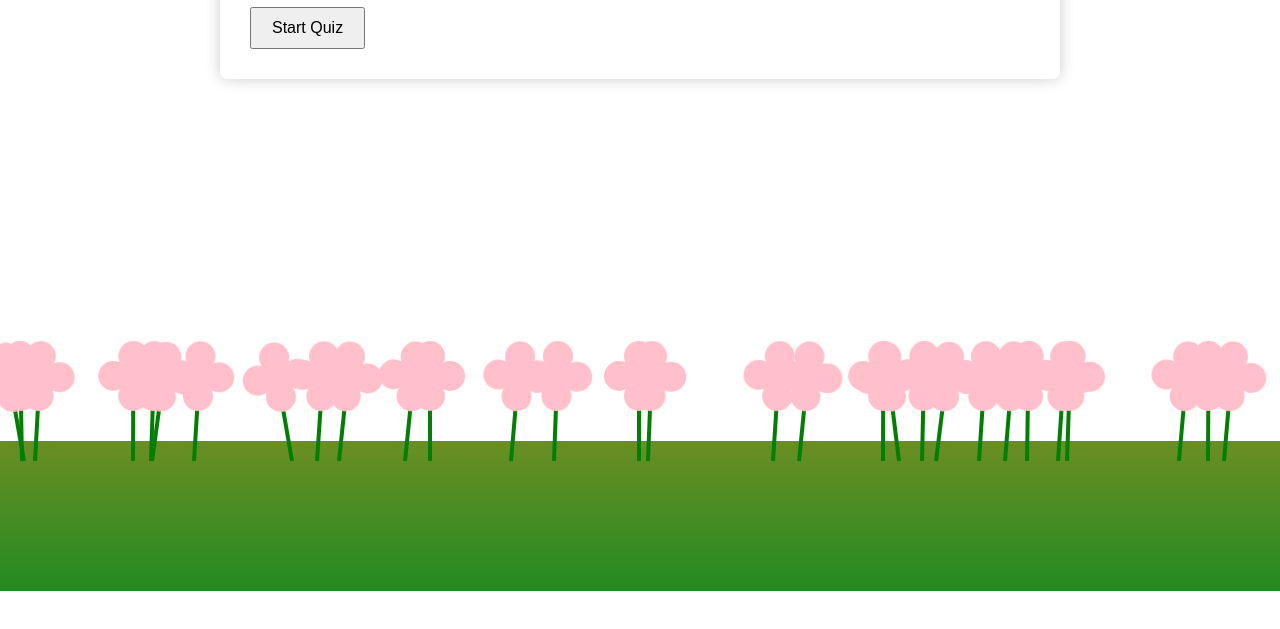
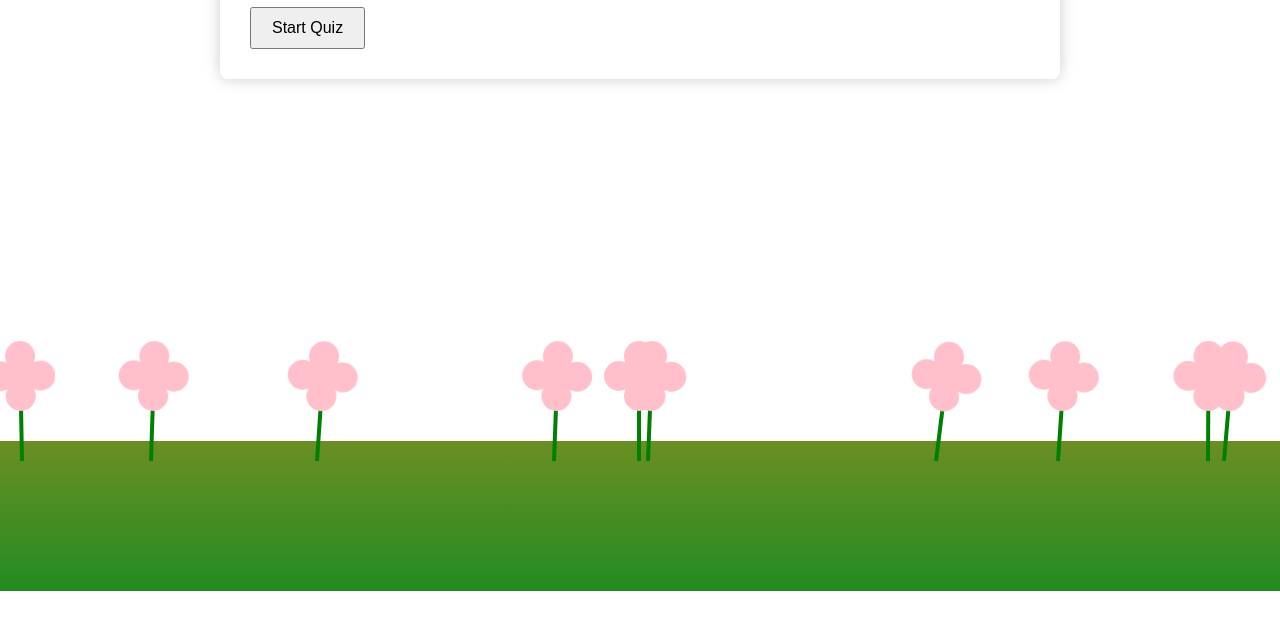
Before and after one commit to aimeaimeaime/Bible-Quiz-en-produc, a website: page index.html in a window 1280 px wide. Shown: the part 209-838 px from the top of the page. Drawn offline with nearby package versions, Linux system fonts and the light colour scheme.

```diff
--- a/index.html
+++ b/index.html
@@ -450,7 +450,7 @@
 
    <script>
      const field = document.getElementById('field');
-     for (let i = 0; i < 30; i++) {
+     for (let i = 0; i < 10; i++) {
        const flower = document.createElement('div');
        flower.className = 'flower';
        flower.style.left = `${Math.random() * 100}%`;
```
